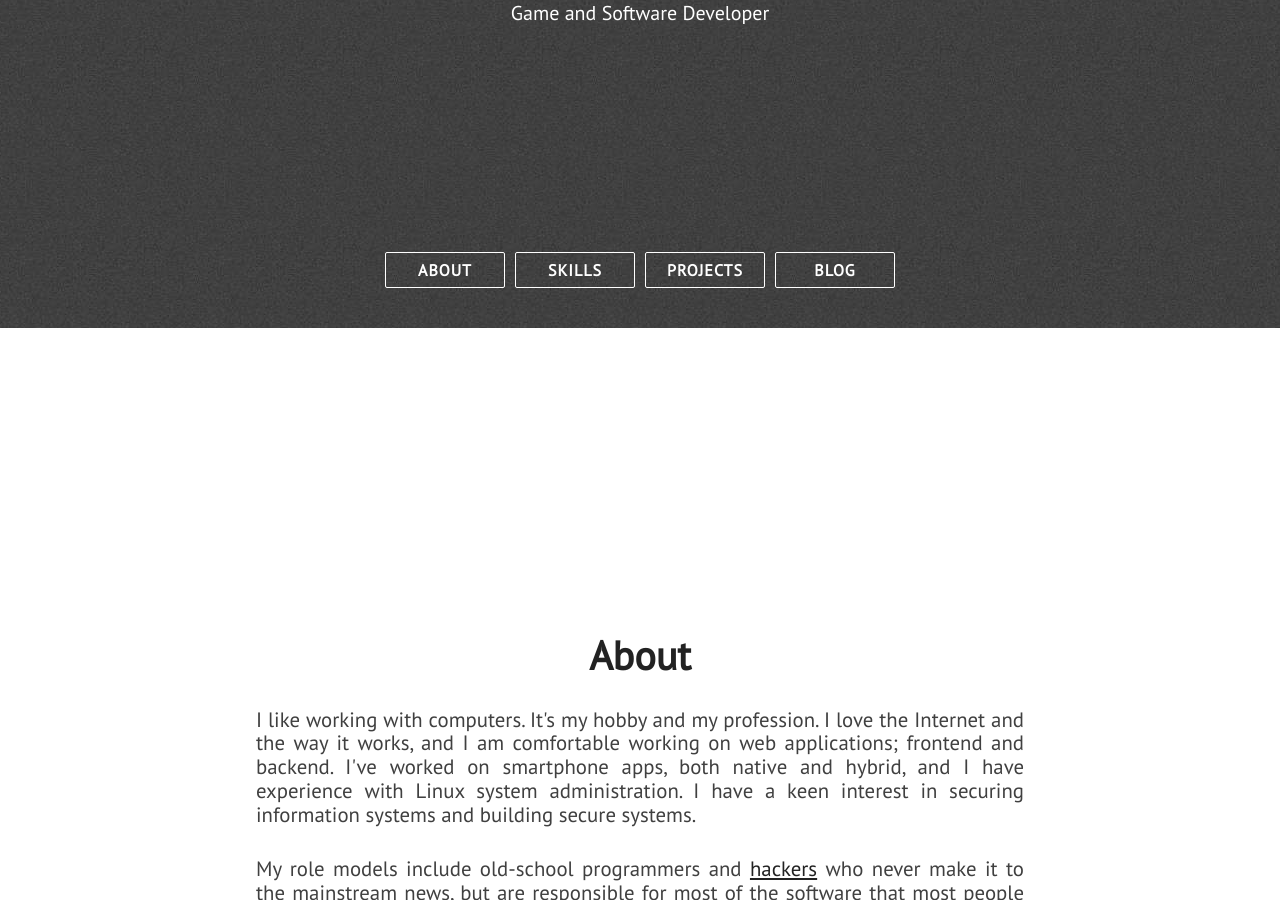
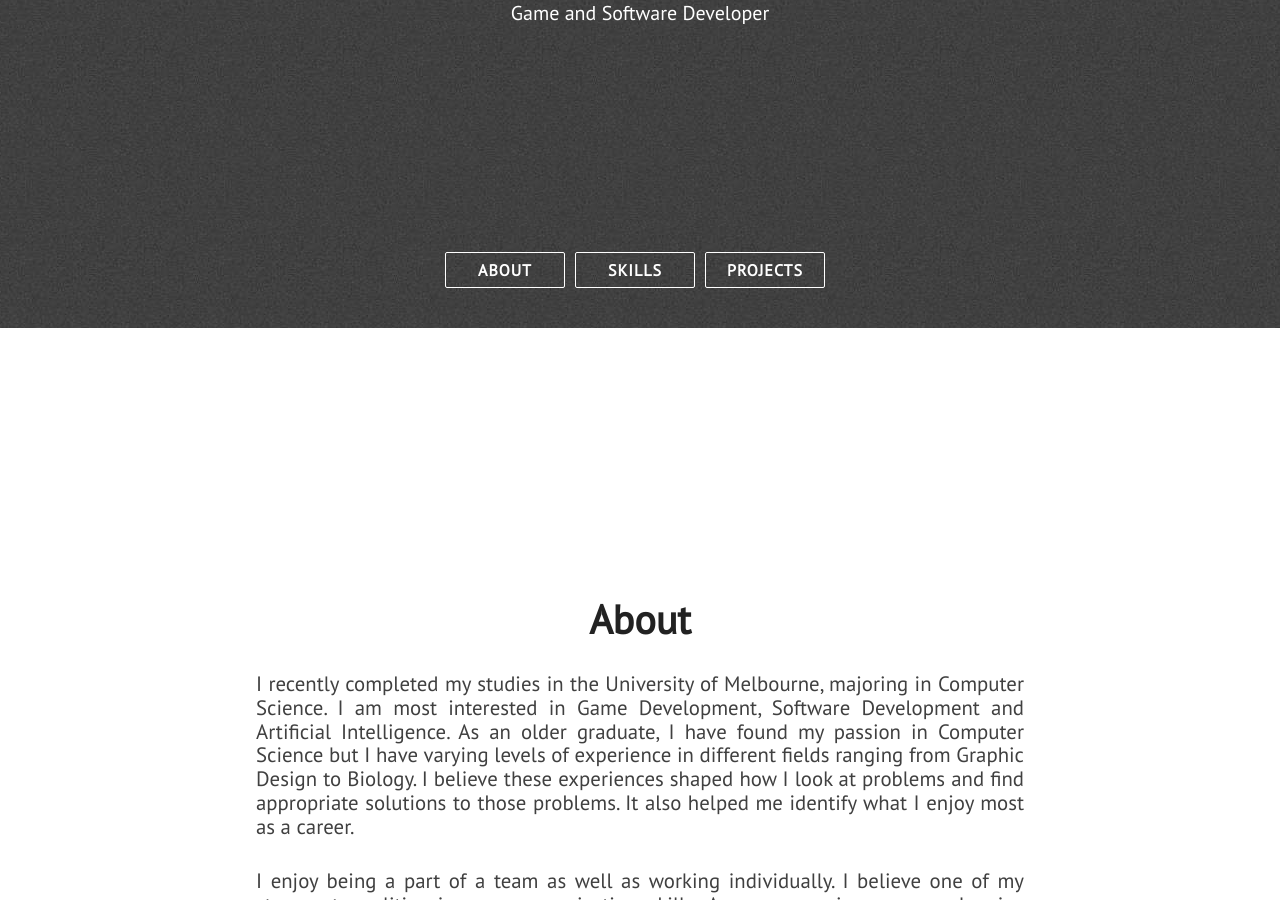
Before and after one commit to mkoseoglu091/mkoseoglu091.github.io, a Jekyll site: the page built from index.html, in a window 1280 px wide and 900 px high, scrolled down 572 px. Built offline with Jekyll 4.4.1, drawn with Linux system fonts in a browser that asks for light colours; nearby versions of some CDN libraries; some of the changed text lies outside the part shown.

Commit message:
added about section

```diff
--- a/_includes/about.html
+++ b/_includes/about.html
@@ -3,13 +3,13 @@
         <div id="about-text">
             <div class="section-heading">About</div>
             <p class="paragraph-text justify-text">
-                I like working with computers. It's my hobby and my profession. I love the Internet and the way it works, and I am comfortable working on web applications; frontend and backend. I've worked on smartphone apps, both native and hybrid, and I have experience with Linux system administration. I have a keen interest in securing information systems and building secure systems.
+                I recently completed my studies in the University of Melbourne, majoring in Computer Science. I am most interested in Game Development, Software Development and Artificial Intelligence. As an older graduate, I have found my passion in Computer Science but I have varying levels of experience in different fields ranging from Graphic Design to Biology. I believe these experiences shaped how I look at problems and find appropriate solutions to those problems. It also helped me identify what I enjoy most as a career.
             </p>
             <p class="paragraph-text justify-text">
-                My role models include old-school programmers and <a href="https://stallman.org/articles/on-hacking.html">hackers</a> who never make it to the mainstream news, but are responsible for most of the software that most people use on an everyday basis. I promote, support and use free and open source software to the extent possible.
+                I enjoy being a part of a team as well as working individually. I believe one of my strongest qualities is my communication skills. As a very curious person, I enjoy learning new things more than anything else, and I am adaptable. I have the most experience in Artificial Intelligence research. The programming languages that I am most familiar with are C, C++, C#, Python, Java and Javascript among others.
             </p>
             <p class="paragraph-text justify-text">
-                I maintain a little blog at <a href="{{ site.blog_url }}">nagekar.com</a> where I write about my recent interests and other activities. I post my software projects on <a href="https://github.com/{{ site.github_username }}">GitHub</a>. My email address can be found at the <span class="extra-link"><a href="#extra">bottom</a></span> of this page.
+                I am currently doing a post bachelor diploma in Computer and Information Systems (Emerging Technologies) at Douglas College, Vancouver, along with making my own games in order to improve my skills in game development
             </p>
         </div>
     </section>
--- a/_includes/blogs.html
+++ /dev/null
@@ -1,8 +0,0 @@
-<div class="section-wrapper">
-    <section class="section" id="blog-posts">
-        <div class="full-width">
-            <div class="section-heading" id="recent-posts-text">Blog</div>
-            <div class="blogs-wrapper" id="rss-feeds"></div>
-        </div>
-    </section>
-</div>
--- a/_includes/nav.html
+++ b/_includes/nav.html
@@ -10,7 +10,6 @@
             <a class="semi-transparent-button with-border nav-links" href="#about">ABOUT</a>
             <a class="semi-transparent-button with-border nav-links" href="#skills">SKILLS</a>
             <a class="semi-transparent-button with-border nav-links" href="#projects">PROJECTS</a>
-            <a class="semi-transparent-button with-border nav-links" href="#blog-posts">BLOG</a>
         </div>
     </div>
 </section>
--- a/_layouts/default.html
+++ b/_layouts/default.html
@@ -13,8 +13,6 @@
 
     {% include projects.html %}
 
-    {% include blogs.html %}
-
     {% include extra.html %}
 
     {% include footer.html %}
```
Also changed, not shown: tmp/screenshot.jpg (deleted).
